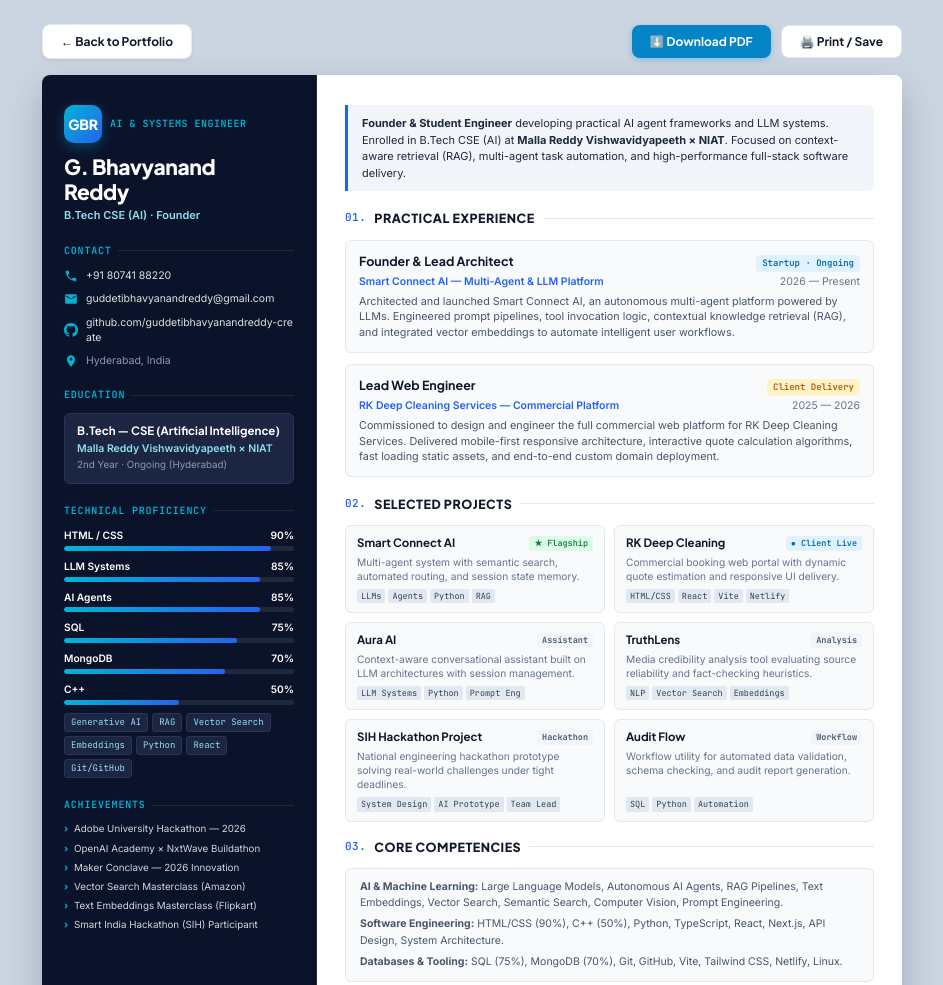
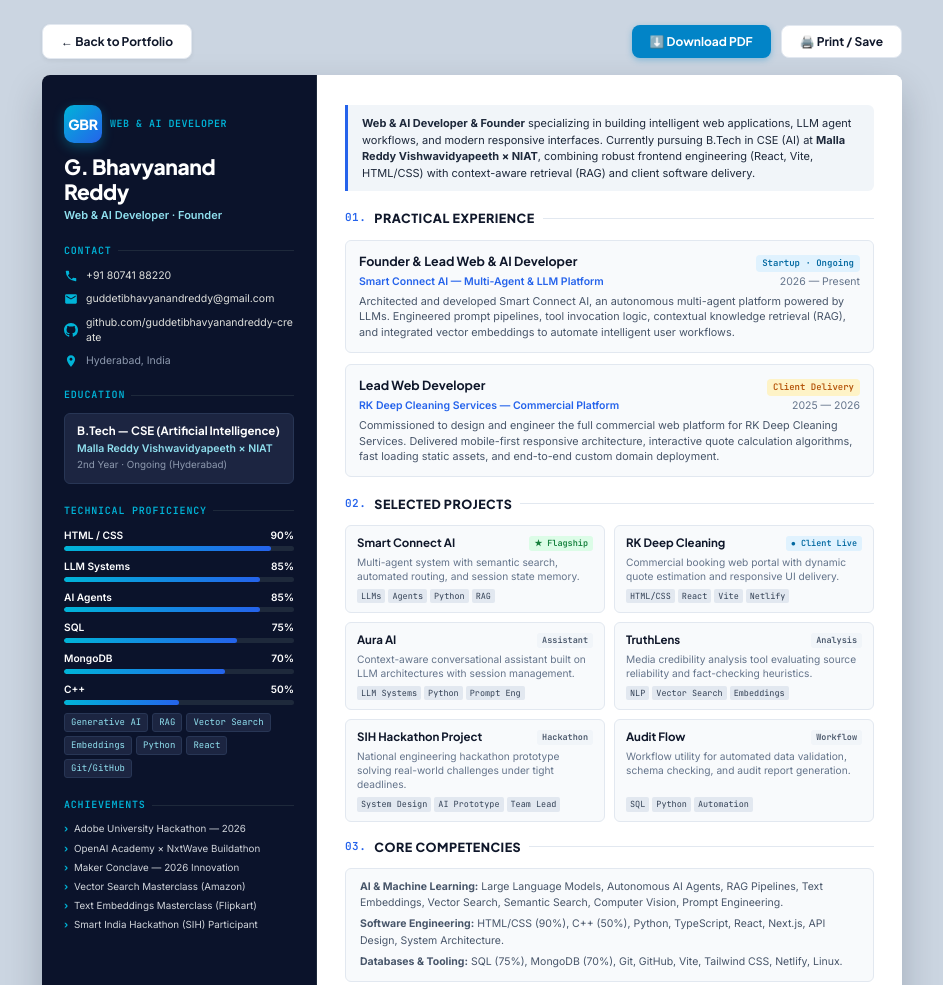
Before and after one commit to guddetibhavyanandreddy-create/portfolio, a plain HTML site: page resume.html in a window 1280 px wide. Shown: the top 985 px of the page, without its empty margins (168-1111 px from the left). Drawn offline with Linux system fonts and the light colour scheme.

Commit message:
Update main focus to Web and AI Developer across portfolio, resume, and PDF

```diff
--- a/resume.html
+++ b/resume.html
@@ -3,7 +3,7 @@
 <head>
 <meta charset="UTF-8">
 <meta name="viewport" content="width=device-width, initial-scale=1.0">
-<title>G.Bhavyanand Reddy — Resume</title>
+<title>G.Bhavyanand Reddy — Web &amp; AI Developer</title>
 <link rel="preconnect" href="https://fonts.googleapis.com">
 <link href="https://fonts.googleapis.com/css2?family=Plus+Jakarta+Sans:wght@400;500;600;700;800&family=Inter:wght@400;500;600;700&family=JetBrains+Mono:wght@400;500;600&display=swap" rel="stylesheet">
 <style>
@@ -494,10 +494,10 @@
       <!-- Brand & Name -->
       <div class="brand-badge">
         <div class="brand-circle">GBR</div>
-        <div class="brand-title">AI &amp; Systems Engineer</div>
+        <div class="brand-title">Web &amp; AI Developer</div>
       </div>
       <h1 class="sidebar-name">G. Bhavyanand<br>Reddy</h1>
-      <p class="sidebar-role">B.Tech CSE (AI) · Founder</p>
+      <p class="sidebar-role">Web &amp; AI Developer · Founder</p>
 
       <!-- Contact Info -->
       <div class="side-section">
@@ -604,7 +604,7 @@
 
       <!-- Executive Summary -->
       <div class="summary-card">
-        <strong>Founder &amp; Student Engineer</strong> developing practical AI agent frameworks and LLM systems. Enrolled in B.Tech CSE (AI) at <strong>Malla Reddy Vishwavidyapeeth × NIAT</strong>. Focused on context-aware retrieval (RAG), multi-agent task automation, and high-performance full-stack software delivery.
+        <strong>Web &amp; AI Developer &amp; Founder</strong> specializing in building intelligent web applications, LLM agent workflows, and modern responsive interfaces. Currently pursuing B.Tech in CSE (AI) at <strong>Malla Reddy Vishwavidyapeeth × NIAT</strong>, combining robust frontend engineering (React, Vite, HTML/CSS) with context-aware retrieval (RAG) and client software delivery.
       </div>
 
       <!-- Section 1: Professional Experience -->
@@ -614,7 +614,7 @@
         <!-- Experience 1: Smart Connect AI -->
         <div class="exp-card">
           <div class="exp-top-row">
-            <span class="exp-role-title">Founder &amp; Lead Architect</span>
+            <span class="exp-role-title">Founder &amp; Lead Web &amp; AI Developer</span>
             <span class="exp-tag">Startup · Ongoing</span>
           </div>
           <div class="exp-company-row">
@@ -622,14 +622,14 @@
             <span style="color:var(--text-muted); font-weight:normal;">2026 — Present</span>
           </div>
           <p class="exp-bullet-desc">
-            Architected and launched Smart Connect AI, an autonomous multi-agent platform powered by LLMs. Engineered prompt pipelines, tool invocation logic, contextual knowledge retrieval (RAG), and integrated vector embeddings to automate intelligent user workflows.
+            Architected and developed Smart Connect AI, an autonomous multi-agent platform powered by LLMs. Engineered prompt pipelines, tool invocation logic, contextual knowledge retrieval (RAG), and integrated vector embeddings to automate intelligent user workflows.
           </p>
         </div>
 
         <!-- Experience 2: RK Deep Cleaning Services -->
         <div class="exp-card" style="margin-bottom:0;">
           <div class="exp-top-row">
-            <span class="exp-role-title">Lead Web Engineer</span>
+            <span class="exp-role-title">Lead Web Developer</span>
             <span class="exp-tag" style="background:#FEF3C7; color:#B45309;">Client Delivery</span>
           </div>
           <div class="exp-company-row">
```
Also changed, not shown: index.html (+8 -8 lines), 1 other file.
